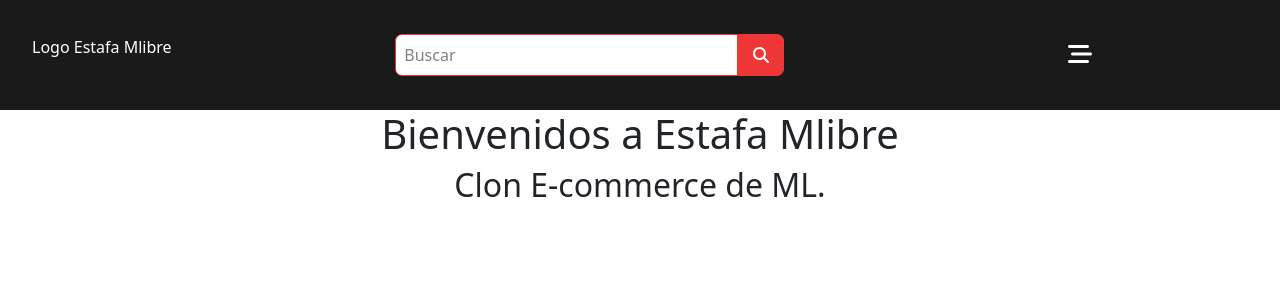
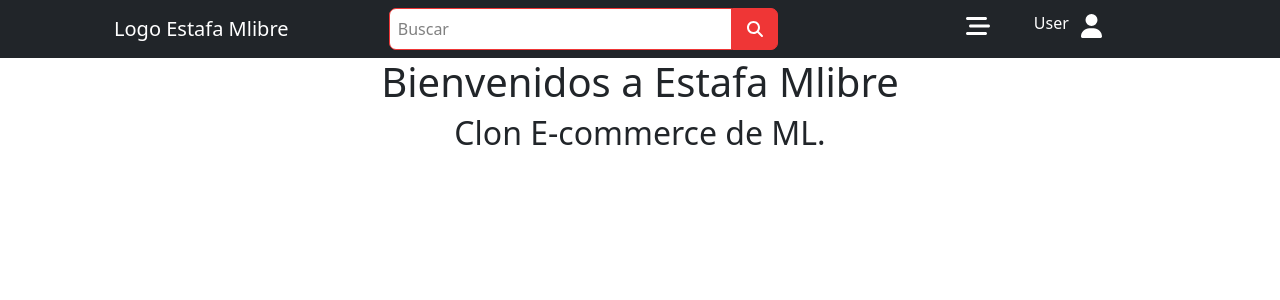
Before and after one commit to agustingu20/estafa-mlibre, a React (Create React App) app: page / in a window 1280 px wide. Shown: the top 300 px of the page. Built offline with nearby package versions, Linux system fonts and the light colour scheme.

Commit message:
Added user title and user icon. Added Css styles to the navbar and made it responsive

```diff
--- a/src/components/NavBar/NavBar.js
+++ b/src/components/NavBar/NavBar.js
@@ -4,35 +4,74 @@
 import {
   faMagnifyingGlass,
   faBarsStaggered,
+  faUser,
 } from '@fortawesome/free-solid-svg-icons';
-import { Dropdown } from 'react-bootstrap';
+import {
+  Container, Dropdown, Nav, Navbar,
+} from 'react-bootstrap';
 import DropdownItem from 'react-bootstrap/esm/DropdownItem';
 import DropdownToggle from 'react-bootstrap/esm/DropdownToggle';
 
 const NavBar = () => {
   return (
-    <div className="navbar-container">
-      <div className="navbar-wrapper">
-        <p className="navbar-logo">Logo Estafa Mlibre</p>
-        <div className="mx-auto">
-          <input type="text" className="search-input" placeholder="Buscar" />
+    <>
+      <Navbar bg="dark" expand="lg">
+        <Container>
+        <Navbar.Brand className="navbar-logo" href="#home">
+          Logo Estafa Mlibre
+        </Navbar.Brand>
+          <Navbar.Toggle
+            aria-controls="basic-navbar-nav"
+            className="button-colapse"
+          />
+          <Navbar.Collapse id="basic-navbar-nav">
+            <Nav className="nav-class">
+              <div className="mx-auto d-flex justify-content-center">
+                <input
+                  type="text"
+                  className="search-input"
+                  placeholder="Buscar"
+                />
                 <button className="search-button">
-            <FontAwesomeIcon icon={faMagnifyingGlass} className="search-icon" />
+                  <FontAwesomeIcon
+                    icon={faMagnifyingGlass}
+                    className="search-icon"
+                  />
                 </button>
               </div>
-        <div className="mx-5">
+              <div className='buttons-container'>
+                <div>
                   <Dropdown>
-            <DropdownToggle className='dropdown-icon'>
-              <FontAwesomeIcon icon={faBarsStaggered} className="filter-icon" />
+                    <DropdownToggle className="dropdown-icon">
+                      <FontAwesomeIcon
+                        icon={faBarsStaggered}
+                        className="filter-icon"
+                      />
                     </DropdownToggle>
-            <Dropdown.Menu className='dropdown-items'>
+                    <Dropdown.Menu className="dropdown-items">
                       <DropdownItem>Action</DropdownItem>
                       <DropdownItem>Action 2</DropdownItem>
                     </Dropdown.Menu>
                   </Dropdown>
                 </div>
+                <div className="d-flex justify-content-center">
+                  <p className="user-text">User</p>
+                  <Dropdown>
+                    <DropdownToggle className="dropdown-icon-user">
+                      <FontAwesomeIcon icon={faUser} className="filter-icon" />
+                    </DropdownToggle>
+                    <Dropdown.Menu className="dropdown-items">
+                      <DropdownItem>Perfil</DropdownItem>
+                      <DropdownItem>Cerrar Sesión</DropdownItem>
+                    </Dropdown.Menu>
+                  </Dropdown>
                 </div>
               </div>
+            </Nav>
+          </Navbar.Collapse>
+        </Container>
+      </Navbar>
+    </>
   );
 };
 
--- a/src/components/NavBar/navBar.css
+++ b/src/components/NavBar/navBar.css
@@ -1,12 +1,23 @@
-.navbar-container {
+.navbar-wrapper {
   display: flex;
   justify-content: center;
   background-color: #1A1A1A;
 }
 
+.navbar-container{
+  display: flex;
+  justify-content: space-between;
+  width: 100%;
+  align-items: center;
+}
+
+.button-colapse{
+background-color: red;
+}
+
 .navbar-wrapper {
   display: flex;
-  justify-content: space-evenly;
+  justify-content: space-around;
   align-items: center;
   height: 110px;
   width: 100%;
@@ -15,6 +26,10 @@
 .navbar-logo {
   color: white;
   margin-left: 2rem;
+}
+
+.nav-class{
+  margin: auto;
 }
 
 .search-input {
@@ -45,15 +60,25 @@
   background-color: #ef3636;
 }
 
+.buttons-container{
+  display: flex;
+  margin-left: 6rem;
+}
+
 .filter-icon {
   color: white;
   font-size: 24px;
 }
 
+.user-text{
+  color: white;
+  margin: 0.2rem 0 0 2rem;
+}
+
 .dropdown-icon{
     background-color: transparent;
     border: none;
-    margin-right: 8rem;
+    margin-left: 5rem;
 }
 
 .dropdown-icon:hover{
@@ -63,3 +88,34 @@
 .dropdown-icon::after {
   content: none;
 }
+
+.dropdown-icon-user{
+  background-color: transparent;
+    border: none;
+}
+
+.dropdown-icon-user:hover{
+  background-color: transparent !important;
+}
+
+.dropdown-icon-user::after {
+content: none;
+}
+
+@media only screen and (max-width: 990px) {
+  .nav-class {
+    margin-top: 1rem;
+  }
+  .filter-icon{
+    margin-top: 1rem
+  }
+  .user-text{
+    margin: 1.2rem 0 0 2rem;
+  }
+  .buttons-container{
+    margin: auto;
+  }
+  .dropdown-icon{
+    margin-left: 0rem;
+  }
+} ;
```
Lines whose indentation alone changed are shown as unchanged.
